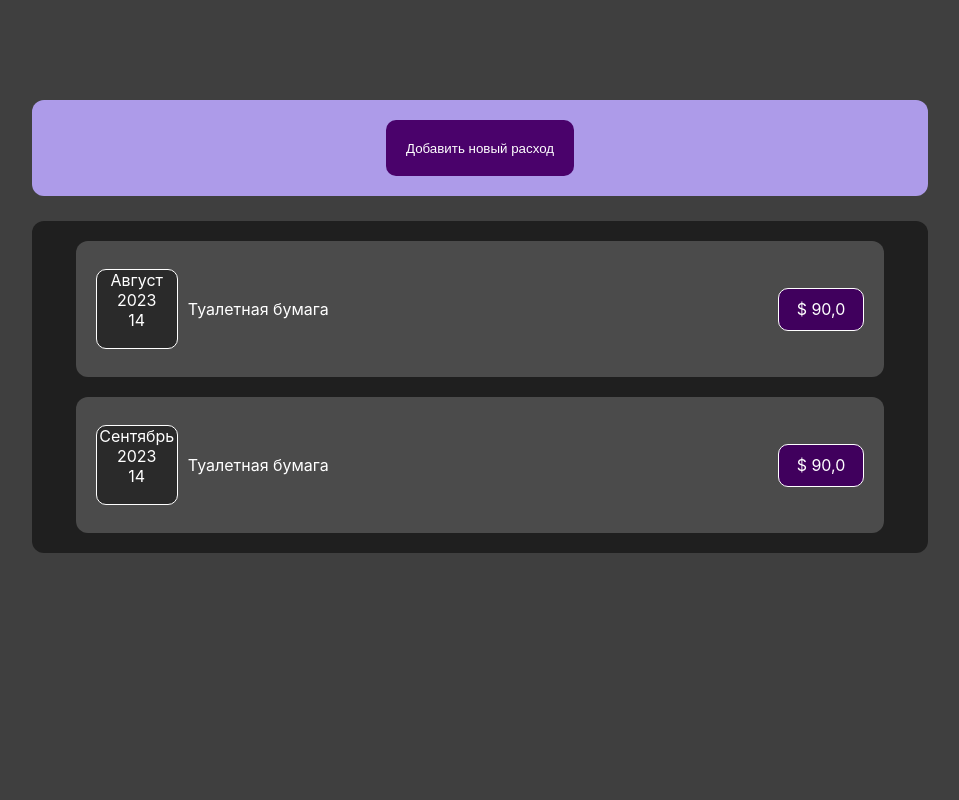
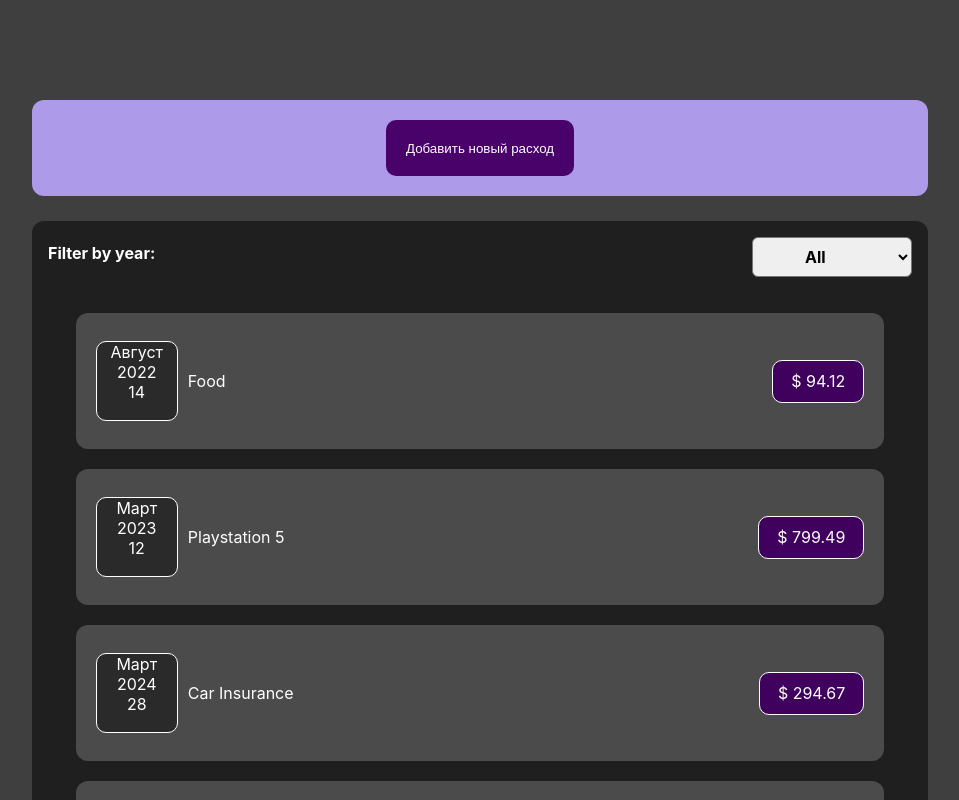
Before and after one commit to NuraiymMamatova/expense-tracker, a React (Create React App) app: page / in a window 1280 px wide. Shown: the top 800 px of the page, without its empty margins (160-1119 px from the left). Built offline with nearby package versions, Linux system fonts and the light colour scheme.

Commit message:
add filter expenses logic

```diff
--- a/src/App.js
+++ b/src/App.js
@@ -3,11 +3,35 @@ import "./App.css";
 import NewExpense from "./components/new-expense/NewExpense";
 import Expenses from "./components/expenses/expenses/Expenses";
 
+const EXPENSES = [
+  {
+    id: "e1",
+    title: "Food",
+    amount: 94.12,
+    date: new Date(2022, 7, 14),
+  },
+  {
+    id: "e2",
+    title: "Playstation 5",
+    amount: 799.49,
+    date: new Date(2023, 2, 12),
+  },
+  {
+    id: "e3",
+    title: "Car Insurance",
+    amount: 294.67,
+    date: new Date(2024, 2, 28),
+  },
+  {
+    id: "e4",
+    title: "New Desk (Wooden)",
+    amount: 450,
+    date: new Date(2022, 5, 12),
+  },
+];
+
 function App() {
-  const [expenses, setExpenses] = useState([
-    { date: "08/14/2023", title: "туалетная бумага", amount: 90 },
-    { date: "09/14/2023", title: "туалетная бумага", amount: 90 },
-  ]);
+  const [expenses, setExpenses] = useState(EXPENSES);
 
   const addNewExpenseHandler = (NewExpense = {}) => {
     setExpenses((prevExpenses) => {
--- /dev/null
+++ b/src/components/expenses/ExpensesFilter.css
@@ -0,0 +1,21 @@
+.expenses-filter {
+    color: white;
+    padding: 0 1rem;
+}
+.expenses-filter__control {
+    display: flex;
+    width: 100%;
+    align-items: center;
+    justify-content: space-between;
+    margin: 1rem 0;
+}
+.expenses-filter label {
+    font-weight: bold;
+    margin-bottom: 0.5rem;
+}
+.expenses-filter select {
+    font: inherit;
+    padding: 0.5rem 3rem;
+    font-weight: bold;
+    border-radius: 6px;
+}
--- /dev/null
+++ b/src/components/expenses/ExpensesFilter.jsx
@@ -0,0 +1,21 @@
+import React from "react";
+import "./ExpensesFilter.css";
+
+const ExpesnsesFilter = ({selectedYear, onSelectedYearChange}) => {
+  return (
+    <div className="expenses-filter">
+      <div className="expenses-filter__control">
+        <label htmlFor="filter">Filter by year: </label>
+        <select id="filter" value={selectedYear} onChange={onSelectedYearChange}>
+            <option value="2023">2023</option>
+            <option value="2022">2022</option>
+            <option value="2021">2021</option>
+            <option value="2020">2020</option>
+            <option value="All">All</option>
+        </select>
+      </div>
+    </div>
+  );
+};
+
+export default ExpesnsesFilter;
--- a/src/components/expenses/expenselist/ExpenseList.jsx
+++ b/src/components/expenses/expenselist/ExpenseList.jsx
@@ -6,7 +6,7 @@ const ExpenseList = ({ expenses = [] }) => {
   return (
     <ul>
       {expenses.map((expense) => {
-        return <ExpenseItem {...expense} />;
+        return <ExpenseItem key={expense.id} {...expense} />;
       })}
     </ul>
   );
--- a/src/components/expenses/expenses/Expenses.jsx
+++ b/src/components/expenses/expenses/Expenses.jsx
@@ -1,11 +1,32 @@
-import React from "react";
+import React, { useState } from "react";
 import ExpenseList from "../expenselist/ExpenseList";
 import "./Expenses.css";
+import ExpesnsesFilter from "../ExpensesFilter";
 
-const Expenses = ({ expenses }) => {
+const Expenses = ({ expenses = [] }) => {
+  const [selectedYear, setSelectedYear] = useState("All");
+
+  const selectedYearChangeHandler = (e) => {
+    setSelectedYear(e.target.value);
+  };
+
+  const filteredExpenses = expenses.filter((expense) => {
+    if (expense.date.getFullYear().toString() === selectedYear) {
+      return true;
+    }
+    return false;
+  });
+
+  const renderedExpenses = selectedYear === "All" ? expenses : filteredExpenses;
+
   return (
     <div className="expenses">
-      <ExpenseList expenses={expenses} />
+      {/* div => Card */}
+      <ExpesnsesFilter
+        selectedYear={selectedYear}
+        onSelectedYearChange={selectedYearChangeHandler}
+      />
+      <ExpenseList expenses={renderedExpenses} />
     </div>
   );
 };
--- a/src/components/new-expense/ExpenseForm.jsx
+++ b/src/components/new-expense/ExpenseForm.jsx
@@ -54,7 +54,7 @@ const ExpenseForm = ({ onCloseForm, onAddNewExpense }) => {
     }
 
     const expense = {
-      date,
+      date: new Date(date),
       title,
       amount,
     };
@@ -64,6 +64,7 @@ const ExpenseForm = ({ onCloseForm, onAddNewExpense }) => {
     setTitle("");
     setAmount(0);
     setDate("");
+    onCloseForm();
   };
 
   return (
```
